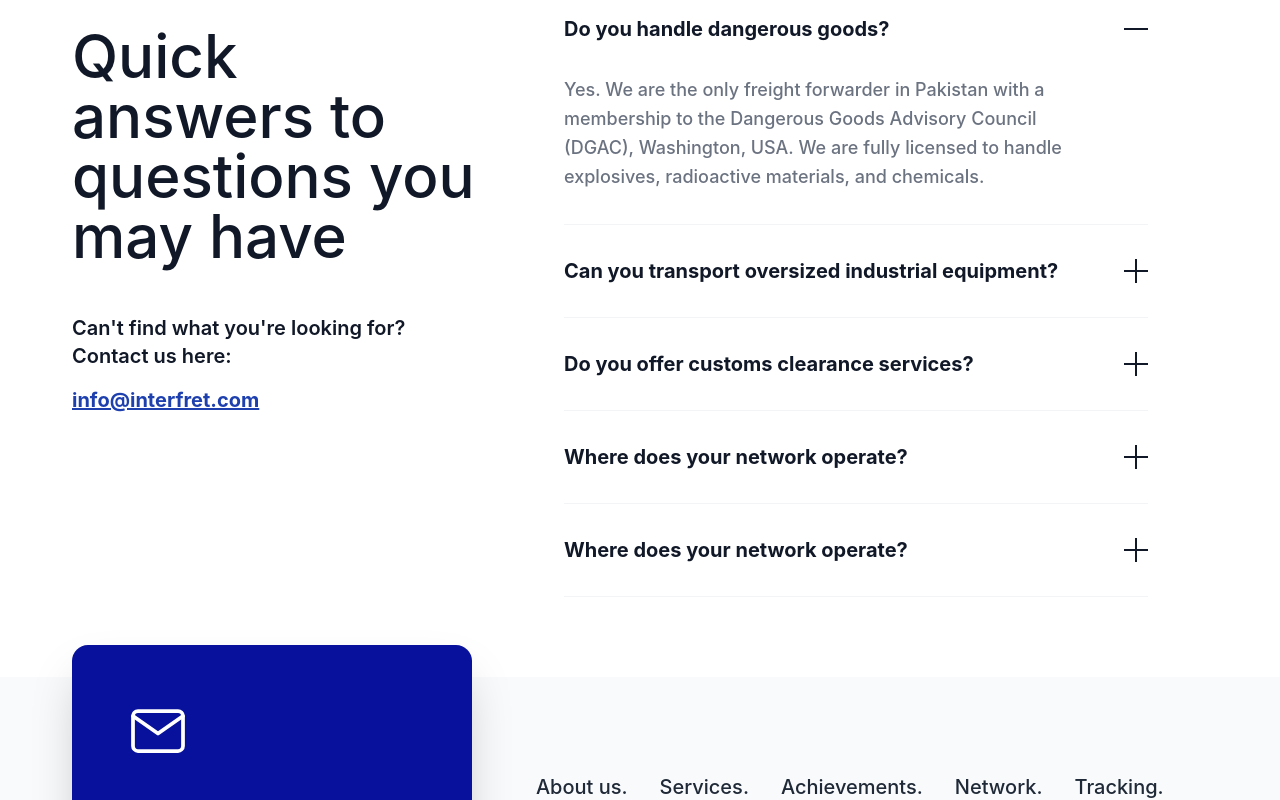
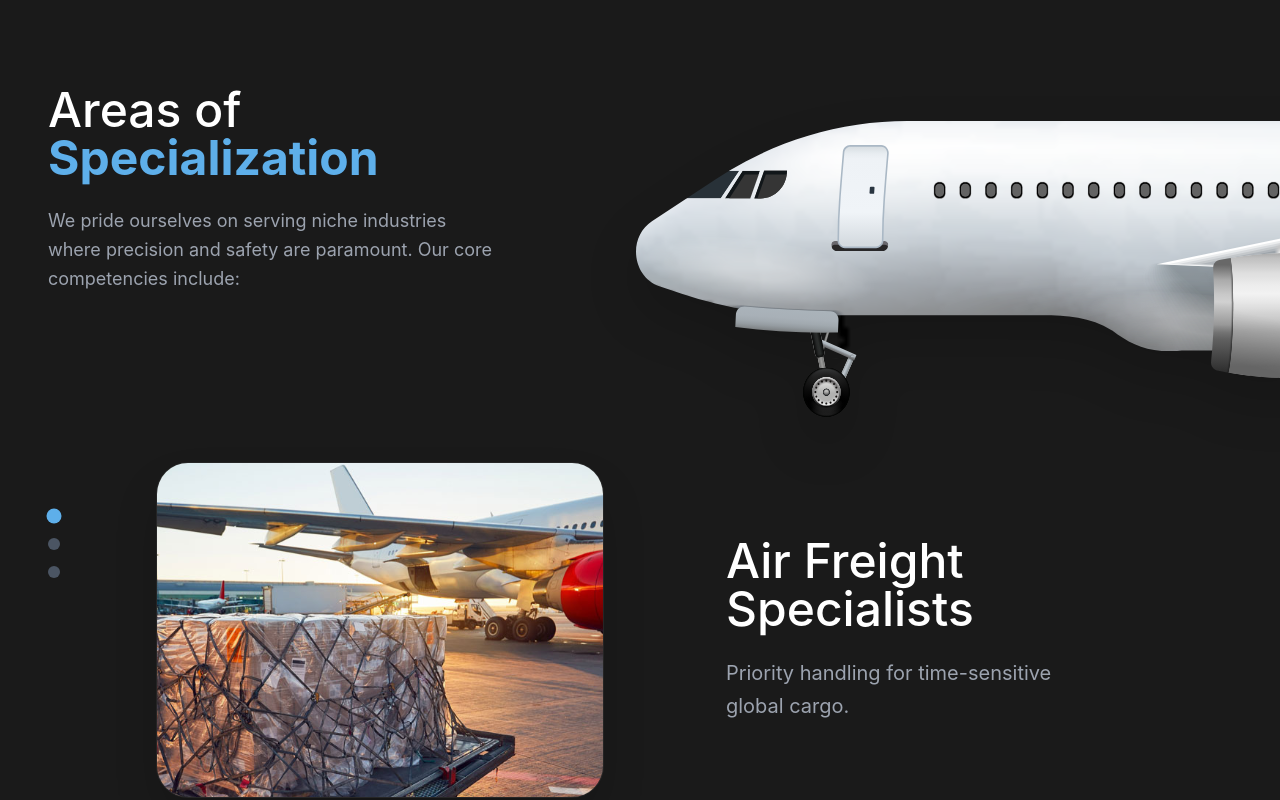
Before and after one commit to syedfaiqali/InterFred, a React (Vite) app: page /service in a window 1280 px wide. Shown: the part 1585-2385 px from the top of the page. Built offline with nearby package versions, Linux system fonts and the light colour scheme.

Commit message:
FaiqPrototype: started working on specializations

```diff
--- a/src/App.tsx
+++ b/src/App.tsx
@@ -19,6 +19,7 @@ const FAQ = React.lazy(() => import('./components/FAQ'))
 const Subscribe = React.lazy(() => import('./components/Subscribe'))
 const ScrollingText = React.lazy(() => import('./components/ScrollingText'))
 const ServicesSection = React.lazy(() => import('./components/ServicesSection'))
+const ServiceSpecialization = React.lazy(() => import('./components/ServiceSpecialization'))
 const Footer = React.lazy(() => import('./components/Footer'))
 
 const App: React.FC = () => {
@@ -59,6 +60,7 @@ const App: React.FC = () => {
             <Route path="/service" element={
               <div className="space-y-0 text-gray-800">
                 <ServicesSection />
+                <ServiceSpecialization />
                 <FAQ />
               </div>
             } />
--- /dev/null
+++ b/src/components/ServiceSpecialization.tsx
@@ -0,0 +1,108 @@
+import * as React from 'react';
+import planeSide from '../assets/specializationplane.svg';
+import airFreightImg from '../assets/specialization1.svg';
+
+interface SpecializationItem {
+    id: number;
+    title: string;
+    description: string;
+    image: string;
+}
+
+const items: SpecializationItem[] = [
+    {
+        id: 1,
+        title: "Air Freight Specialists",
+        description: "Priority handling for time-sensitive global cargo.",
+        image: airFreightImg
+    },
+    // Placeholder items for carousel functionality demonstration
+    {
+        id: 2,
+        title: "Sea Freight Logistics",
+        description: "Cost-effective ocean transport for large volume shipments.",
+        image: airFreightImg
+    },
+    {
+        id: 3,
+        title: "Overland Transport",
+        description: "Reliable ground distribution networks across nations.",
+        image: airFreightImg
+    }
+];
+
+const ServiceSpecialization: React.FC = () => {
+    const [activeIndex, setActiveIndex] = React.useState(0);
+
+    return (
+        <section className="bg-[#1A1A1A] py-24 overflow-hidden relative">
+            <div className="max-w-[1400px] mx-auto px-6 lg:px-12 relative z-10">
+
+                {/* Header Section with Floating Plane */}
+                <div className="grid grid-cols-1 lg:grid-cols-2 gap-12 items-center mb-20">
+                    <div className="space-y-6">
+                        <h2 className="text-4xl lg:text-5xl font-medium text-white leading-tight">
+                            Areas of<br />
+                            <span className="text-[#5EAFEA] font-bold">Specialization</span>
+                        </h2>
+                        <p className="text-gray-400 text-lg max-w-md leading-relaxed">
+                            We pride ourselves on serving niche industries where precision and safety are paramount. Our core competencies include:
+                        </p>
+                    </div>
+
+                    {/* Floating Plane Image - Styled to look like it's entering from right */}
+                    <div className="relative h-64 lg:h-96 w-full flex items-center justify-end">
+                        <img
+                            src={planeSide}
+                            alt="Logistics Aircraft"
+                            className="absolute right-[-10%] lg:right-[-15%] w-[120%] max-w-none object-contain drop-shadow-2xl pointer-events-none"
+                        />
+                    </div>
+                </div>
+
+                {/* Content Carousel/List Section */}
+                <div className="flex flex-col lg:flex-row gap-12 lg:gap-24 items-start">
+
+                    {/* Pagination Indicators */}
+                    <div className="hidden lg:flex flex-col gap-4 mt-12">
+                        {items.map((_, idx) => (
+                            <button
+                                key={idx}
+                                onClick={() => setActiveIndex(idx)}
+                                className={`w-3 h-3 rounded-full transition-all duration-300 ${idx === activeIndex ? 'bg-[#5EAFEA] scale-125' : 'bg-gray-600 hover:bg-gray-500'
+                                    }`}
+                                aria-label={`Go to slide ${idx + 1}`}
+                            />
+                        ))}
+                    </div>
+
+                    {/* Active Content Card */}
+                    <div className="flex-1 grid grid-cols-1 lg:grid-cols-2 gap-8 lg:gap-16 items-center">
+                        {/* Image */}
+                        <div className="relative rounded-[2rem] overflow-hidden aspect-square lg:aspect-[4/3] w-full max-w-md shadow-2xl border border-white/5">
+                            <img
+                                src={items[activeIndex].image}
+                                alt={items[activeIndex].title}
+                                className="w-full h-full object-cover transition-transform duration-700 hover:scale-105"
+                            />
+                        </div>
+
+                        {/* Text Content */}
+                        <div className="space-y-6">
+                            <h3 className="text-4xl lg:text-5xl font-medium text-white leading-tight">
+                                {items[activeIndex].title.split(" ").slice(0, 2).join(" ")}<br />
+                                {items[activeIndex].title.split(" ").slice(2).join(" ")}
+                            </h3>
+                            <p className="text-gray-400 text-xl leading-relaxed max-w-sm">
+                                {items[activeIndex].description}
+                            </p>
+                        </div>
+                    </div>
+                </div>
+
+            </div>
+        </section>
+    );
+};
+
+export default ServiceSpecialization;
```
Also changed, not shown: src/Assets/specialization1.svg (added), src/Assets/specializationplane.svg (added).
